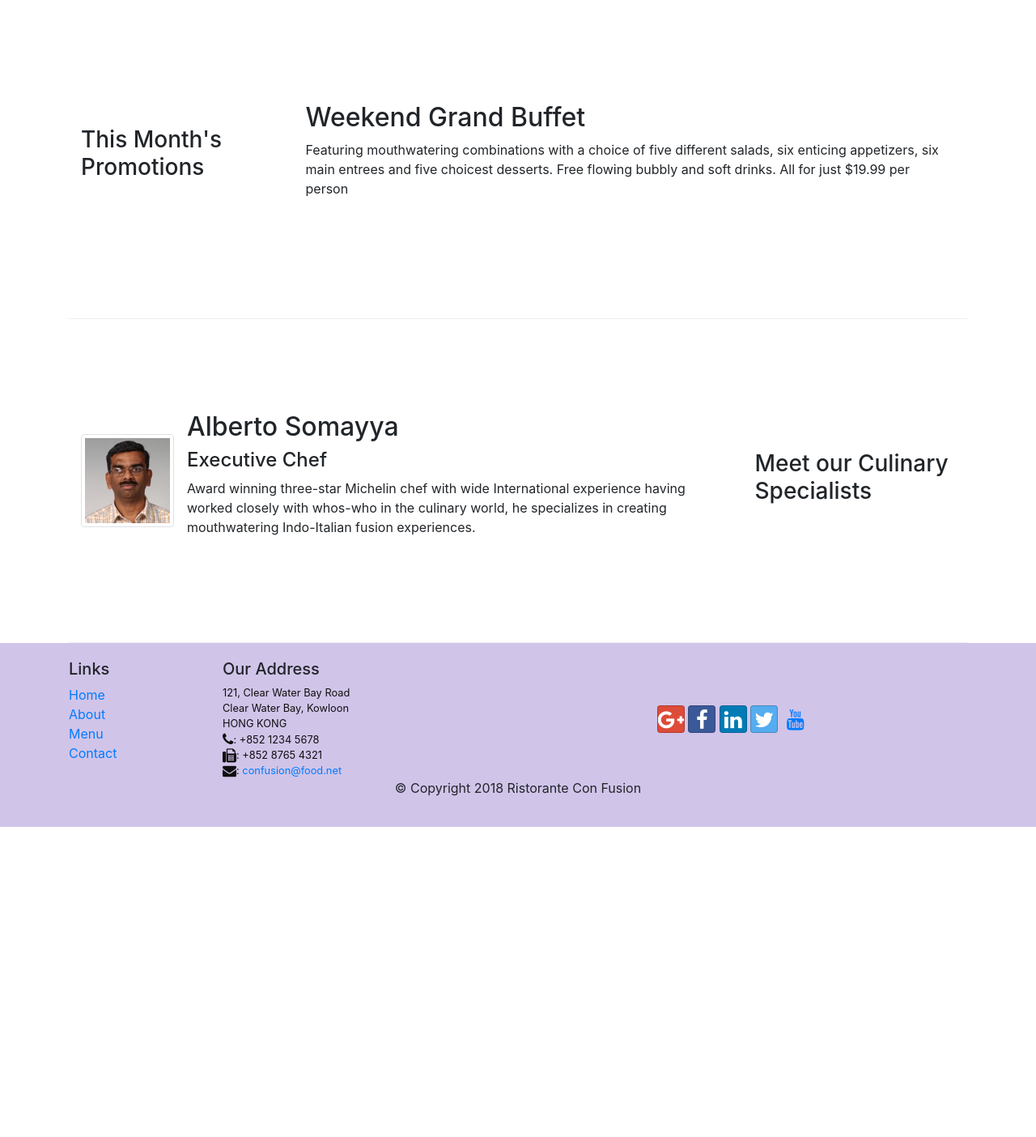
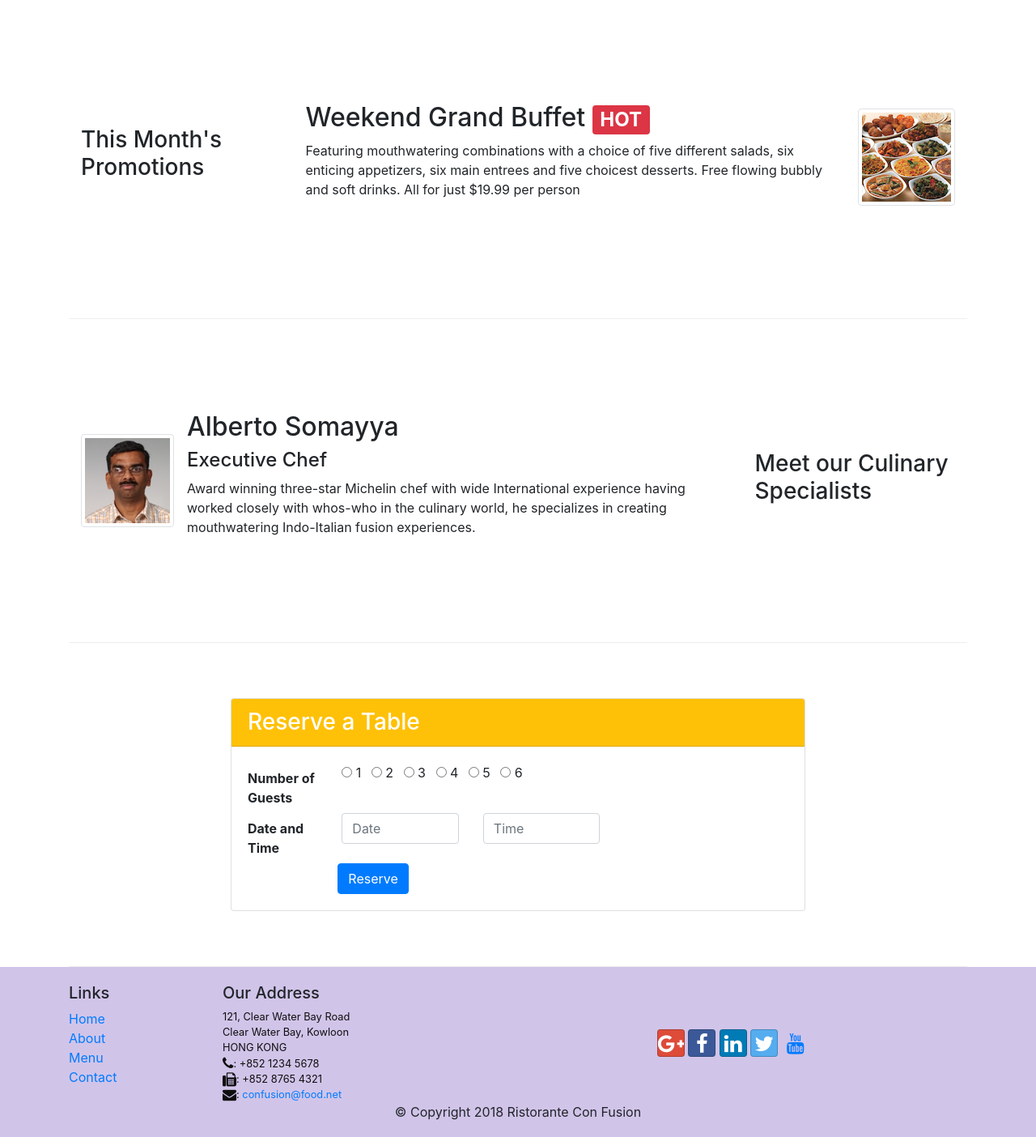
Before and after one commit to avijit2527/BootstrapLessons, a website: page conFusion/index.html in a window 1280 px wide. Shown: the part 740-2144 px from the top of the page at 81% size. Before the commit the page ends 1761 px from the top, so only its background shows below. Drawn offline with nearby package versions, Linux system fonts and the light colour scheme; some icons are missing.

Commit message:
Assignment 2

```diff
--- a/conFusion/index.html
+++ b/conFusion/index.html
@@ -47,8 +47,11 @@
                     <p>We take inspiration from the World's best cuisines, and create a unique fusion experience. Our
                         lipsmacking creations will tickle your culinary senses!</p>
                 </div>
-                <div class="col-12 col-sm align-self-center">
+                <div class="col-12 col-sm-3 align-self-center">
                     <img src="./img/logo.png" class="img-fluid">
+                </div>
+                <div class="col-sm-3 align-self-center">
+                    <a class="btn btn-warning btn-lg" href="#reserveTableForm">Reserve Table</a>
                 </div>
             </div>
         </div>
@@ -64,7 +67,8 @@
                     <img class="d-flex mr-3 img-thumbnail align-self-center" src="./img/uthappizza.png"
                         alt="uthappizza">
                     <div class="media-body">
-                        <h2 class="mt-0">Uthappizza <span class="badge badge-danger">HOT</span> <span class="badge badge-pill badge-secondary">$4.99</span></h2>
+                        <h2 class="mt-0">Uthappizza <span class="badge badge-danger">HOT</span> <span
+                                class="badge badge-pill badge-secondary">$4.99</span></h2>
                         <p class="d-none d-sm-block">A unique combination of Indian Uthappam (pancake) and Italian
                             pizza,
                             topped with Cerignola
@@ -81,10 +85,20 @@
                 <h3>This Month's Promotions</h3>
             </div>
             <div class="col col-sm col-md">
-                <h2>Weekend Grand Buffet</h2>
-                <p>Featuring mouthwatering combinations with a choice of five different salads, six enticing appetizers,
-                    six main entrees and five choicest desserts. Free flowing bubbly and soft drinks. All for just
-                    $19.99 per person </p>
+                <div class="media">
+                    <div class="media-body">
+                        <h2 class="mt-0">Weekend Grand Buffet <span class="badge badge-danger">HOT</span></h2>
+                        <p class="d-none d-sm-block">Featuring mouthwatering combinations with a choice of five
+                            different
+                            salads, six enticing appetizers,
+                            six main entrees and five choicest desserts. Free flowing bubbly and soft drinks. All for
+                            just
+                            $19.99 per person </p>
+                    </div>
+
+                    <img class="d-flex ml-3 img-thumbnail align-self-center" src="./img/buffet.png" alt="buffet">
+
+                </div>
             </div>
         </div>
 
@@ -98,10 +112,71 @@
                     <div class="media-body">
                         <h2 class="mt-0">Alberto Somayya</h2>
                         <h4>Executive Chef</h4>
-                        <p>Award winning three-star Michelin chef with wide International experience having worked
+                        <p class="d-none d-sm-block">Award winning three-star Michelin chef with wide International
+                            experience having worked
                             closely with
                             whos-who in the culinary world, he specializes in creating mouthwatering Indo-Italian fusion
                             experiences. </p>
+                    </div>
+                </div>
+            </div>
+        </div>
+
+        <div class="row row-content align-items-center">
+            <div class="col-12 offset-sm-2 col-sm-8">
+                <div class="card" id="reserveTableForm">
+                    <h3 class="card-header bg-warning text-white">Reserve a Table</h3>
+                    <div class="card-body">
+                        <form>
+                            <div class="row">
+                                <label for="noOfGuests" class="col-md-2 col-form-label"><Strong>Number of
+                                        Guests</Strong></label>
+                                <div id="noOfGuests" class="col-md-10">
+                                    <label class="radio-inline mr-2">
+                                        <input type="radio" name="optradio">
+                                        <span class="checkmark">1</span>
+                                    </label>
+                                    <label class="radio-inline mr-2">
+                                        <input type="radio" name="optradio">
+                                        <span class="checkmark">2</span>
+                                    </label>
+                                    <label class="radio-inline mr-2">
+                                        <input type="radio" name="optradio">
+                                        <span class="checkmark">3</span>
+                                    </label>
+                                    <label class="radio-inline mr-2">
+                                        <input type="radio" name="optradio">
+                                        <span class="checkmark">4</span>
+                                    </label>
+                                    <label class="radio-inline mr-2">
+                                        <input type="radio" name="optradio">
+                                        <span class="checkmark">5</span>
+                                    </label>
+                                    <label class="radio-inline mr-2">
+                                        <input type="radio" name="optradio">
+                                        <span class="checkmark">6</span>
+                                    </label>
+                                </div>
+                            </div>
+
+                            <div class="row">
+                                <label for="noOfGuests" class="col-md-2 col-form-label"><Strong>Date and
+                                        Time</Strong></label>
+                                <div class="col-md-3">
+                                    <input type="text" class="form-control" id="date" name="date" placeholder="Date">
+                                </div>
+                                <div class="col-md-3">
+                                    <input type="text" class="form-control" id="time" name="time" placeholder="Time">
+                                </div>
+                            </div>
+
+                            <div>
+                                <button class="offset-md-2 btn btn-primary">
+                                    Reserve
+                                </button>
+                            </div>
+
+                        </form>
                     </div>
                 </div>
             </div>
```
